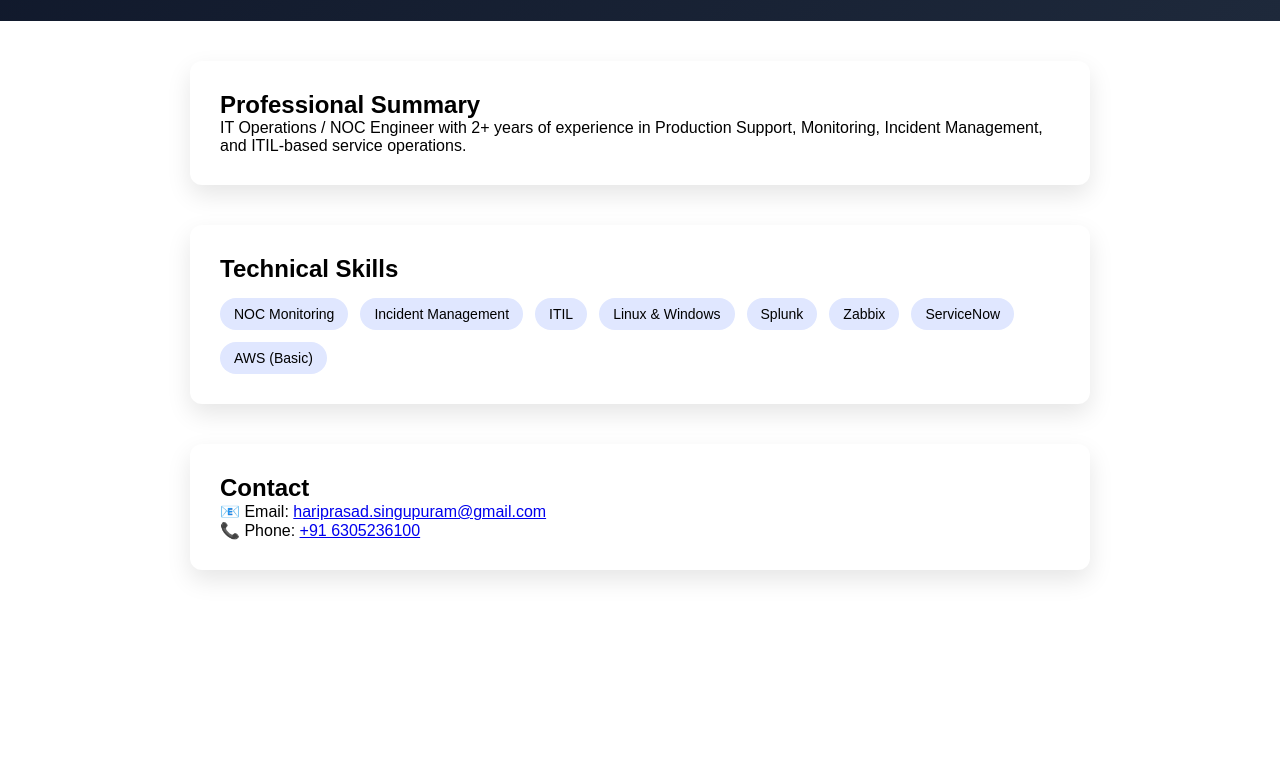
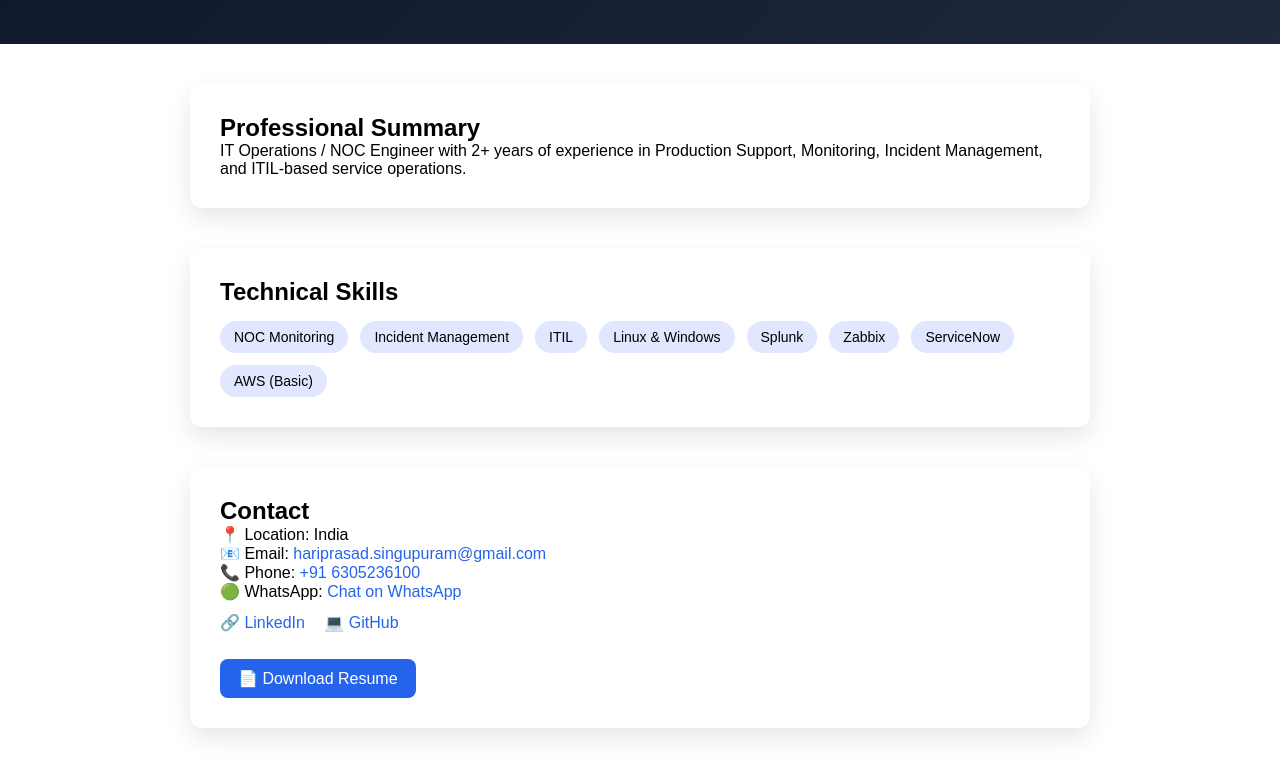
Before and after one commit to hariprasadsingupuram-lgtm/hariprasadsingupuram-lgtm.github.io, a plain HTML site: page index.html in a window 1280 px wide. Shown: the part 269-1037 px from the top of the page. Before the commit the page ends 879 px from the top, so only its background shows below. Drawn offline with Linux system fonts and the light colour scheme.

Commit message:
Added contact details, social links, resume button and animations

```diff
--- a/index.html
+++ b/index.html
@@ -60,6 +60,8 @@
 <section class="card" id="contact">
   <h2>Contact</h2>
 
+  <p>📍 Location: India</p>
+
   <p>
     📧 Email:
     <a href="mailto:hariprasad.singupuram@gmail.com">
@@ -73,4 +75,20 @@
       +91 6305236100
     </a>
   </p>
+
+  <p>
+    🟢 WhatsApp:
+    <a href="https://wa.me/916305236100" target="_blank">
+      Chat on WhatsApp
+    </a>
+  </p>
+
+  <div class="social-links">
+    <a href="https://www.linkedin.com/in/hariprasad-singupuram" target="_blank">🔗 LinkedIn</a>
+    <a href="https://github.com/hariprasadsingupuram-lgtm" target="_blank">💻 GitHub</a>
+  </div>
+
+  <a href="Hari resume.pdf" download class="resume-btn">
+    📄 Download Resume
+  </a>
 </section>
--- a/style.css
+++ b/style.css
@@ -123,3 +123,44 @@ html {
     text-align: center;
   }
 }
+/* Contact links */
+#contact a {
+  color: #2563eb;
+  text-decoration: none;
+  font-weight: 500;
+}
+
+#contact a:hover {
+  text-decoration: underline;
+}
+
+/* Social links */
+.social-links {
+  margin: 12px 0;
+}
+
+.social-links a {
+  margin-right: 15px;
+  transition: transform 0.3s ease;
+}
+
+.social-links a:hover {
+  transform: scale(1.1);
+}
+
+/* Resume button */
+.resume-btn {
+  display: inline-block;
+  margin-top: 15px;
+  padding: 10px 18px;
+  background: #2563eb;
+  color: white !important;
+  border-radius: 8px;
+  font-weight: 600;
+  transition: background 0.3s ease, transform 0.3s ease;
+}
+
+.resume-btn:hover {
+  background: #1e40af;
+  transform: translateY(-2px);
+}
```
